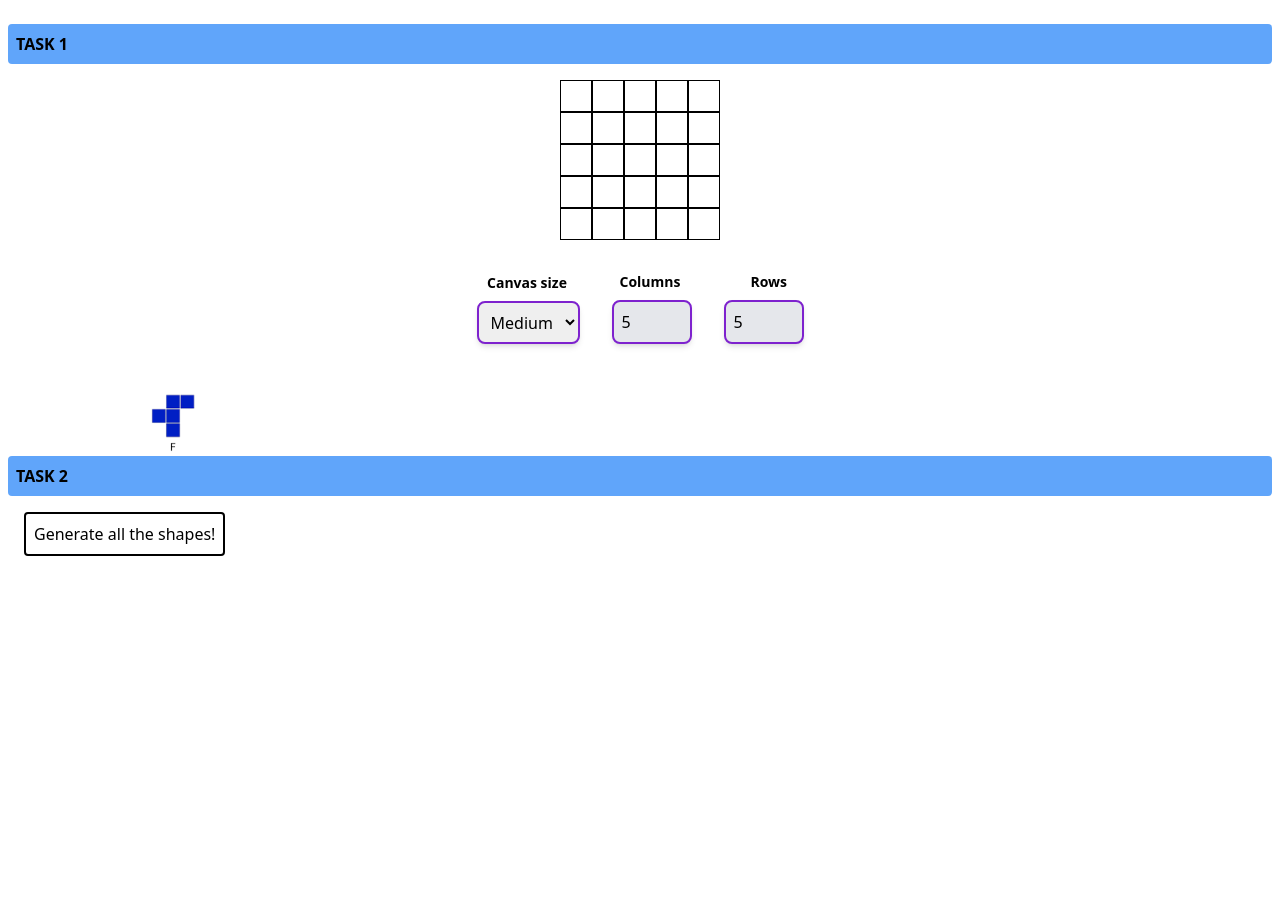
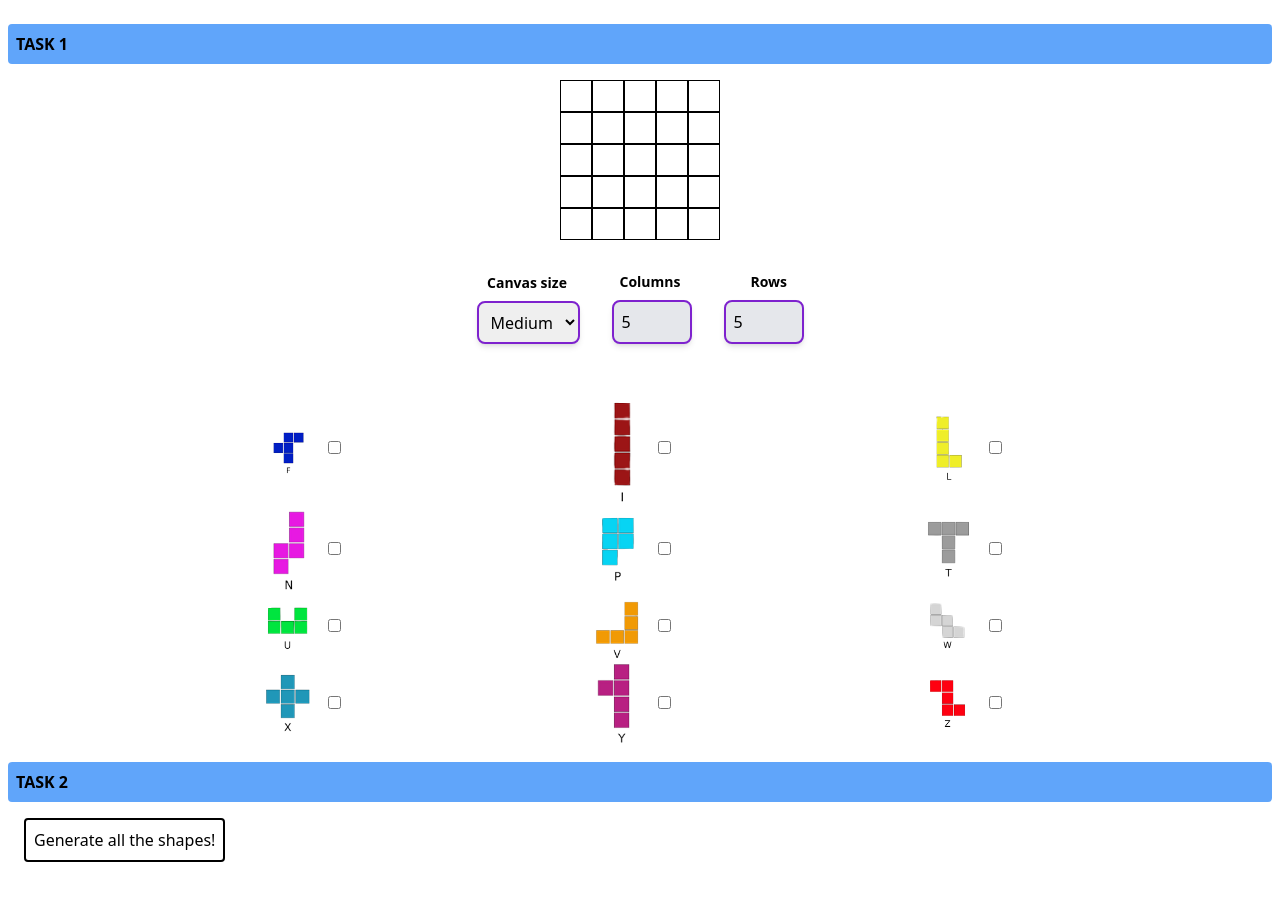
Before and after one commit to HyperPunkss/tetris-tiler-frontend, a Next.js app: page / in a window 1280 px wide. Before the commit the page ends 800 px from the top, so only its background shows below. Built offline with nearby package versions, Linux system fonts and the light colour scheme.

Commit message:
Finished for the moment on Letterpicker. Now it maps through images.

```diff
--- a/components/LetterPicker.jsx
+++ b/components/LetterPicker.jsx
@@ -1,23 +1,45 @@
-import Image from 'next/image'
-import fImage from '../styles/icons/f-letter.png'
-import iImage from '../styles/icons/i-letter.png'
-import lImage from '../styles/icons/l-letter.png'
-import nImage from '../styles/icons/n-letter.png'
-import pImage from '../styles/icons/p-letter.png'
-import tImage from '../styles/icons/t-letter.png'
-import uImage from '../styles/icons/u-letter.png'
-import vImage from '../styles/icons/v-letter.png'
-import wImage from '../styles/icons/w-letter.png'
-import xImage from '../styles/icons/x-letter.png'
-import yImage from '../styles/icons/y-letter.png'
-import zImage from '../styles/icons/z-letter.png'
+import Image from "next/image";
+import fImage from "../styles/icons/f-letter.png";
+import iImage from "../styles/icons/i-letter.png";
+import lImage from "../styles/icons/l-letter.png";
+import nImage from "../styles/icons/n-letter.png";
+import pImage from "../styles/icons/p-letter.png";
+import tImage from "../styles/icons/t-letter.png";
+import uImage from "../styles/icons/u-letter.png";
+import vImage from "../styles/icons/v-letter.png";
+import wImage from "../styles/icons/w-letter.png";
+import xImage from "../styles/icons/x-letter.png";
+import yImage from "../styles/icons/y-letter.png";
+import zImage from "../styles/icons/z-letter.png";
+
+const images = [
+    { src: fImage, alt: "f-letter", id: "f" },
+    { src: iImage, alt: "i-letter", id: "i" },
+    { src: lImage, alt: "l-letter", id: "l" },
+    { src: nImage, alt: "n-letter", id: "n" },
+    { src: pImage, alt: "p-letter", id: "p" },
+    { src: tImage, alt: "t-letter", id: "t" },
+    { src: uImage, alt: "u-letter", id: "u" },
+    { src: vImage, alt: "v-letter", id: "v" },
+    { src: wImage, alt: "w-letter", id: "w" },
+    { src: xImage, alt: "x-letter", id: "x" },
+    { src: yImage, alt: "y-letter", id: "y" },
+    { src: zImage, alt: "z-letter", id: "z" },
+];
 
 function LetterPicker() {
-  return (
-    <div>
-        <Image src={fImage} width={70} height={70} alt='broken-f-letter'/>
-    </div>
-  )
+    return (
+        <div className="grid grid-cols-3 my-4 mr-36">
+            {images.map((image) => (
+                <>
+                    <div className="flex justify-center items-center">
+                        <Image key={image.id} src={image.src} alt={image.alt} width={50} height={50} />
+                        <input className="ml-4" type="checkbox" name="letter-picker" id={image.id} />
+                    </div>
+                </>
+            ))}
+        </div>
+    );
 }
 
-export default LetterPicker
+export default LetterPicker;
```
Also changed, not shown: pages/index.js (+3 -4 lines).
